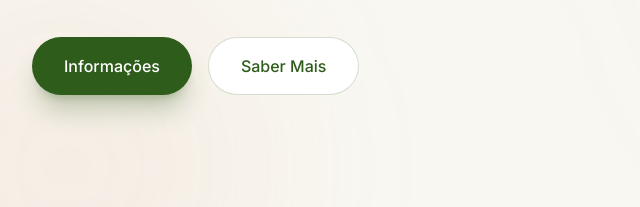
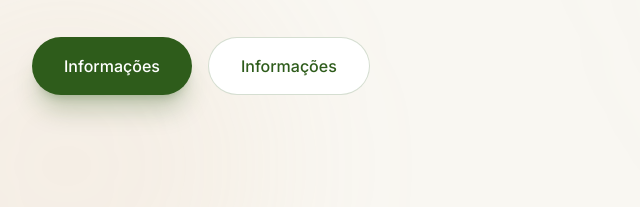
Before and after one commit to JoanaCPilates/SentiroSer, a plain HTML site: page index.html in a window 1280 px wide. Shown: the part 534-741 px from the top of the page, 0-640 px from the left. Drawn offline with nearby package versions, Linux system fonts and the light colour scheme; a web font is replaced by a local one.

Commit message:
Update index.html

```diff
--- a/index.html
+++ b/index.html
@@ -168,7 +168,7 @@
                     </a>
                     <a href="#sobre"
                         class="inline-flex justify-center items-center px-8 py-4 bg-white text-brand-green border border-brand-green/20 font-medium rounded-full hover:bg-brand-light/20 transition">
-                        Saber Mais
+                        Informações
                     </a>
                 </div>
 
```
